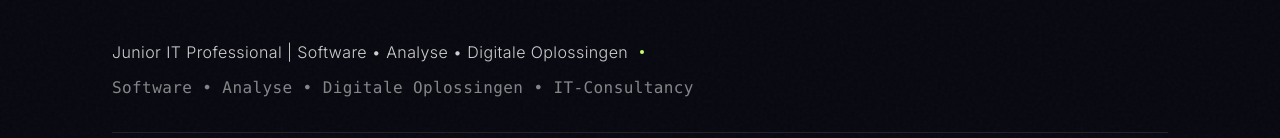
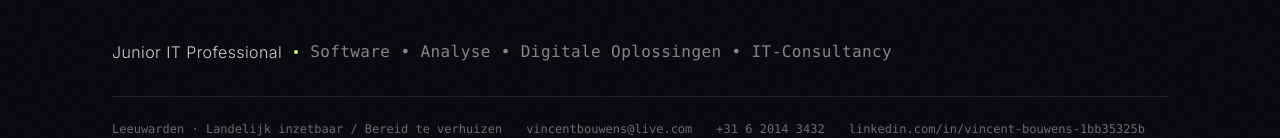
Before and after one commit to dice-pls7/minimal-next-portfolio-master, a Next.js app: page /resume/traineeship in a window 1280 px wide. Shown: the part 274-412 px from the top of the page. Built offline with nearby package versions, Linux system fonts and the light colour scheme; no server answers.

Commit message:
feat: simplify resume title for broader appeal to recruiters

```diff
--- a/app/(root)/resume/traineeship/page.tsx
+++ b/app/(root)/resume/traineeship/page.tsx
@@ -17,7 +17,7 @@ const resumeData = {
   // Waarom gewijzigd: "Junior Software Engineer" sluit traineeships direct uit
   // voor recruiters die niet zoeken op development. "IT Professional in
   // Ontwikkeling" is breed en positief geladen.
-  title: "Junior IT Professional | Software • Analyse • Digitale Oplossingen",
+  title: "Junior IT Professional",
 
   // Waarom: subtitle toont de doelgroep expliciet zodat recruiters en ATS
   // de kandidaat direct kunnen matchen op traineeship-zoekwoorden.
```
